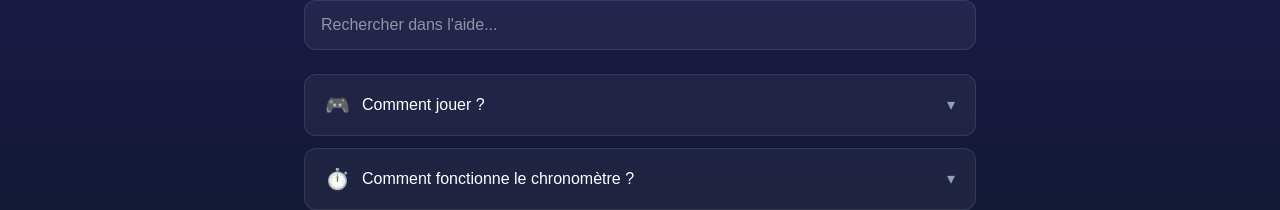
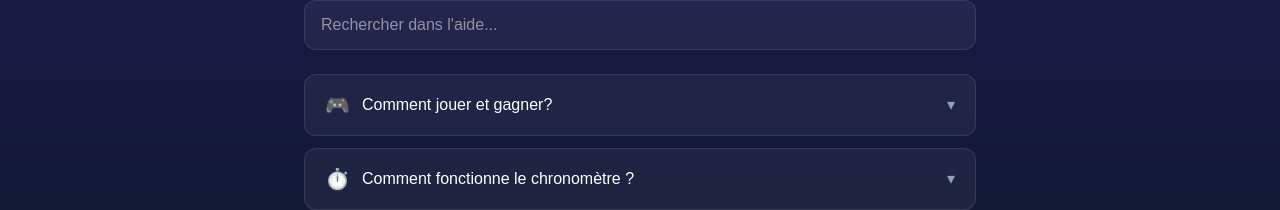
Before and after one commit to merdykesong/QuizCash, a Next.js app: page /help in a window 1280 px wide. Shown: the part 110-320 px from the top of the page. Built offline with nearby package versions, Linux system fonts and the light colour scheme.

Commit message:
Mise a jour

```diff
--- a/src/app/help/page.js
+++ b/src/app/help/page.js
@@ -6,7 +6,7 @@ import Link from "next/link";
 const FAQ = [
   {
     icon: "🎮",
-    title: "Comment jouer ?",
+    title: "Comment jouer et gagner?",
     answer:
       "Depuis ton dashboard, clique sur \"Jouer maintenant\". Chaque partie contient 30 questions à choix multiples réparties sur plusieurs catégories. Choisis une réponse pour passer à la question suivante.",
   },
@@ -14,7 +14,7 @@ const FAQ = [
     icon: "⏱️",
     title: "Comment fonctionne le chronomètre ?",
     answer:
-      "Tu as 15 secondes pour répondre à chaque question. Si le temps arrive à 0, la question est automatiquement comptée comme sans réponse et tu passes à la suivante.",
+      "Tu as 10 secondes pour répondre à chaque question. Si le temps arrive à 0, la question est automatiquement comptée comme sans réponse et tu passes à la suivante.",
   },
   {
     icon: "🏆",
@@ -26,13 +26,13 @@ const FAQ = [
     icon: "💰",
     title: "Comment fonctionnent les récompenses ?",
     answer:
-      "À chaque partie, tu gagnes une récompense virtuelle calculée ainsi : score ÷ 30. Par exemple, 20/30 donne 0,67 $. Cette récompense s'ajoute à ton solde virtuel visible sur ton dashboard.",
+      "À chaque partie, tu gagnes une récompense réelle calculée ainsi : score ÷ 30. Par exemple, 20/30 donne 0,67 $. Cette récompense s'ajoute à ton solde virtuel visible sur ton dashboard.",
   },
   {
     icon: "💳",
     title: "Comment fonctionne le retrait ?",
     answer:
-      "Une fois que ton solde virtuel atteint 10,00 $, tu peux faire une demande de retrait depuis la page Récompenses. Pour cette version, les retraits sont en mode simulation : aucun transfert réel n'est encore effectué.",
+      "Une fois que ton solde  atteint 10,00 $, tu peux faire une demande de retrait depuis la page Récompenses. Pour cette version, les retraits sont faites directement  : vous aurez un transfert réel de votre argent rétiré.",
   },
   {
     icon: "🔐",
```
